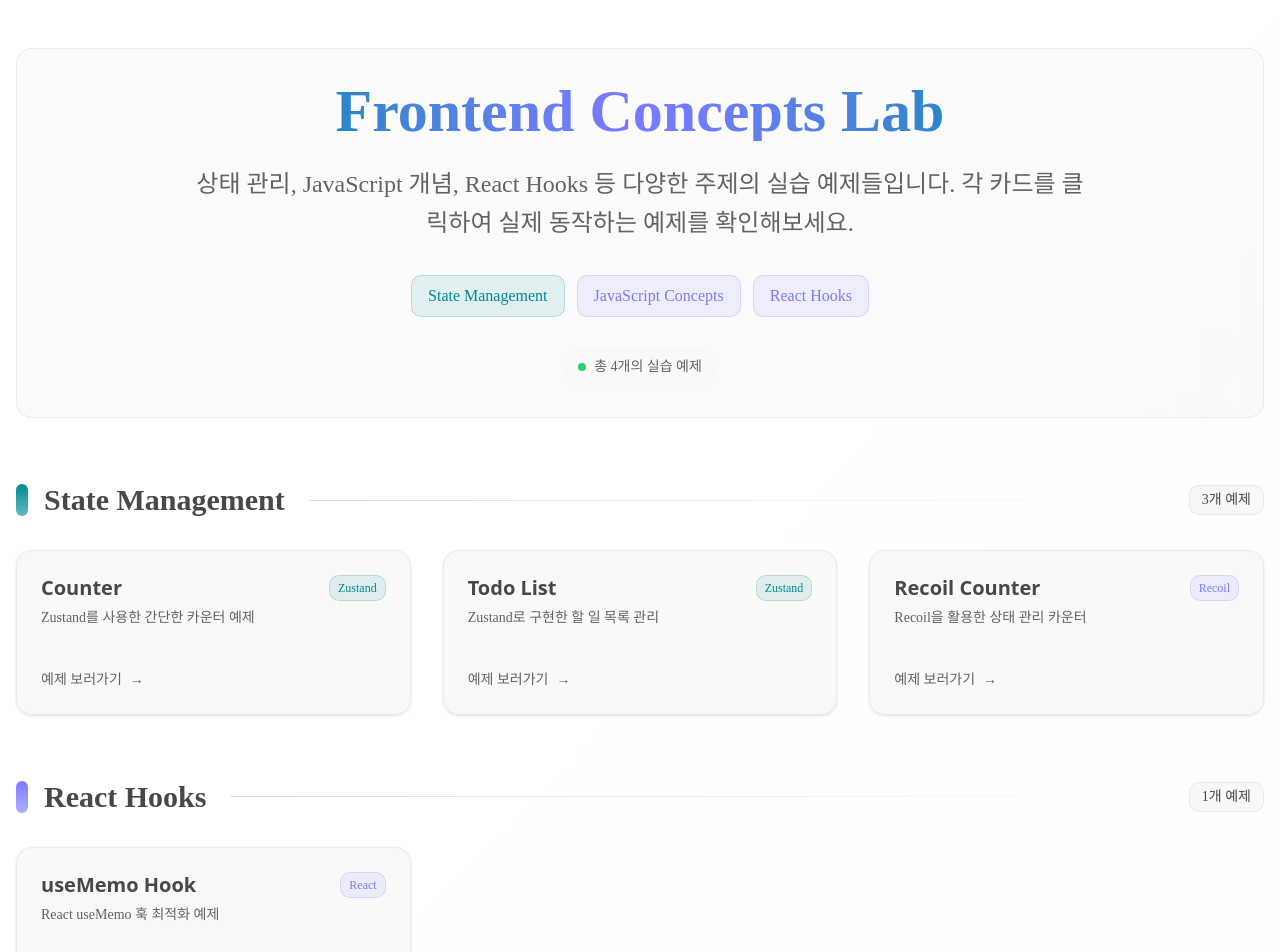
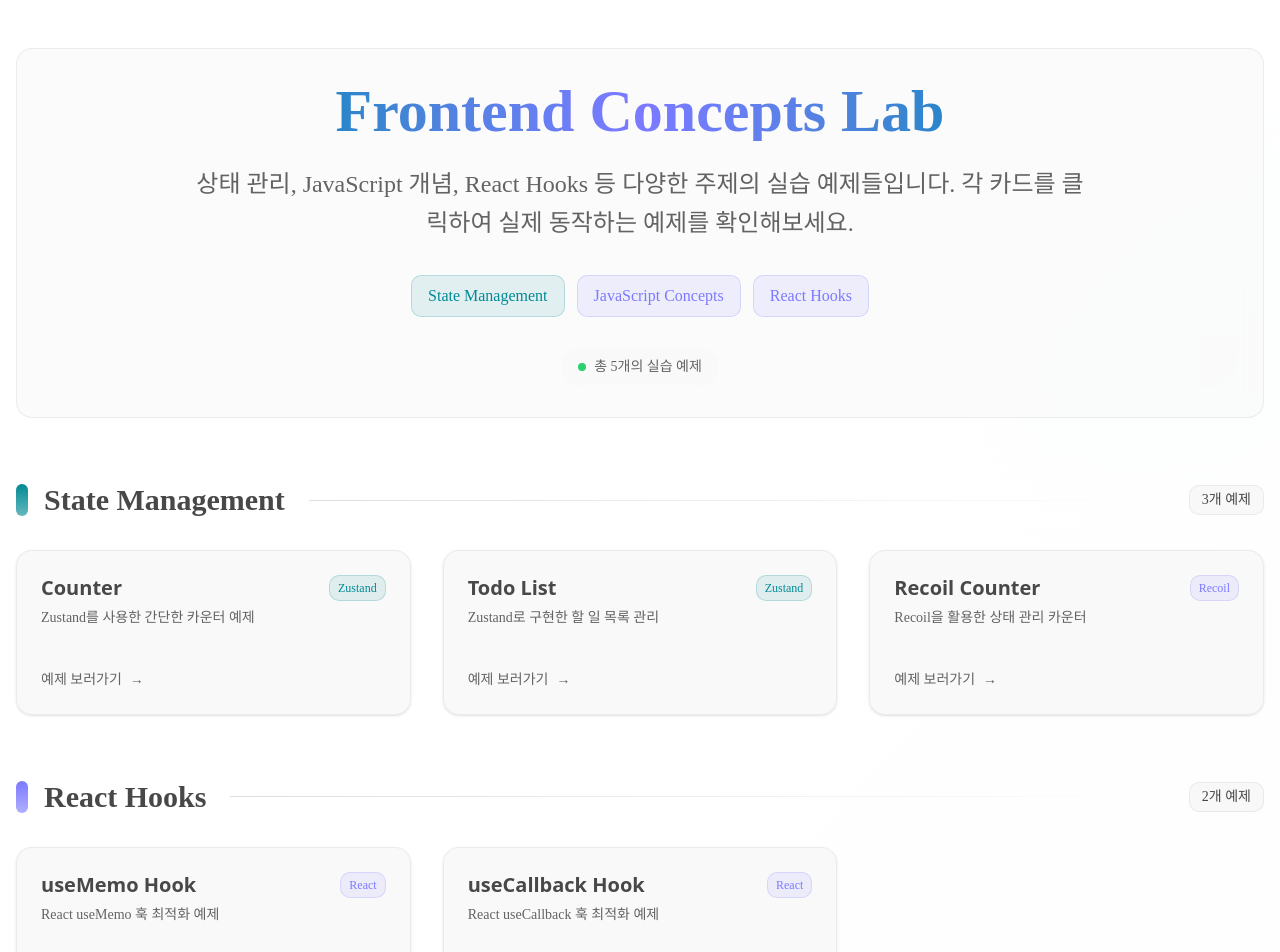
Before and after one commit to kod0751/frontend-concepts-lab, a Next.js app: page / in a window 1280 px wide. Shown: the top 952 px of the page. Built offline with nearby package versions, Linux system fonts and the light colour scheme; a web font is replaced by a local one.

Commit message:
[feat] 메인페이지 useCallback 생성

```diff
--- a/src/app/page.tsx
+++ b/src/app/page.tsx
@@ -34,6 +34,13 @@ const examples = [
     title: 'useMemo Hook',
     description: 'React useMemo 훅 최적화 예제',
     path: '/ReactHooks/useMemo',
+    category: 'React Hooks',
+    tech: 'React',
+  },
+  {
+    title: 'useCallback Hook',
+    description: 'React useCallback 훅 최적화 예제',
+    path: '/ReactHooks/useCallback',
     category: 'React Hooks',
     tech: 'React',
   },
```
